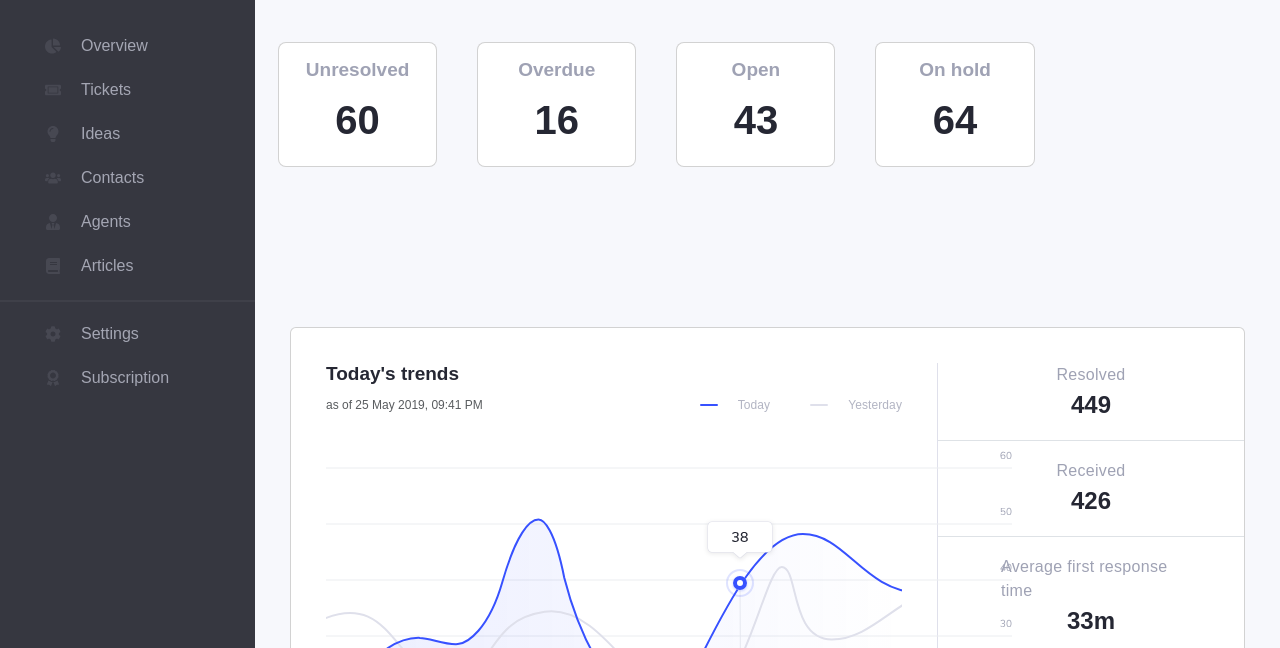
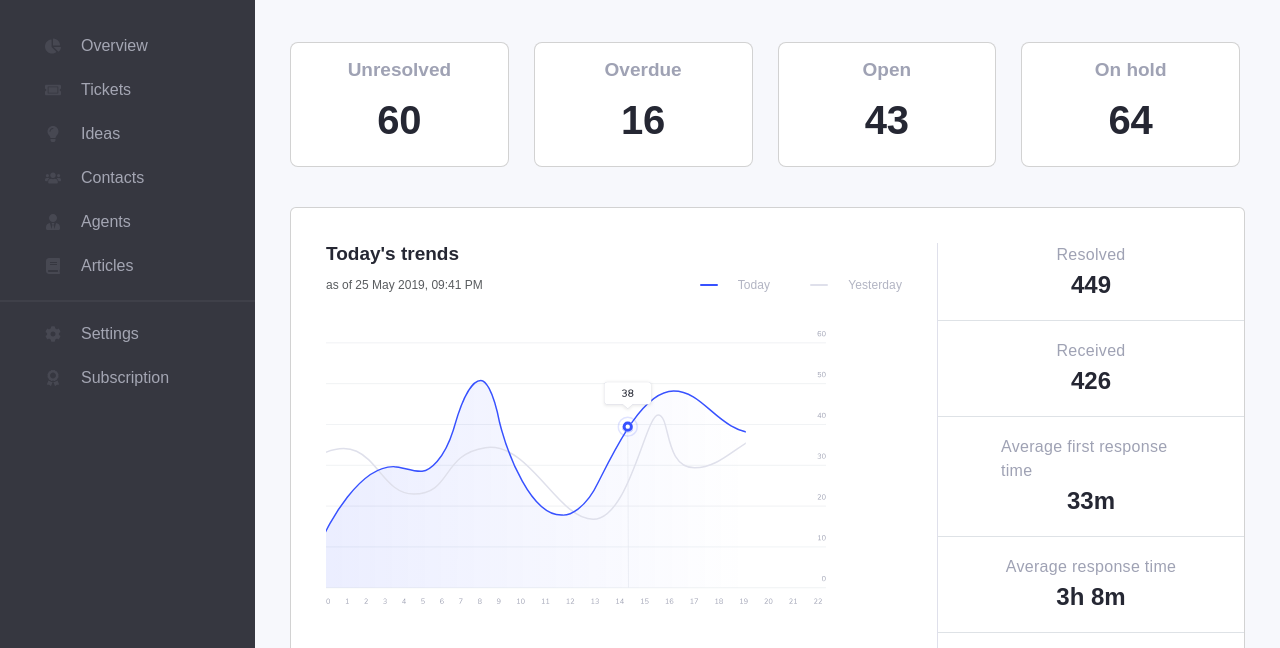
Before and after one commit to lNanami/Assignment_5_Bootsrap, a website: page Public/index.html in a window 1280 px wide. Shown: the part 78-726 px from the top of the page. Drawn offline with nearby package versions, Linux system fonts and the light colour scheme; a web font is replaced by a local one.

Commit message:
cards section updated

```diff
--- a/Public/index.html
+++ b/Public/index.html
@@ -163,7 +163,7 @@
       <!-- section cards -->
       <div class="row">
         <!-- card 1 -->
-        <div class="col-sm-2 mb-3 mb-sm-0" style="padding: 0;">
+        <div class="col-3 mb-3 mb-sm-0" style="padding: 0;">
           <div class="card">
             <div class="card-body">
               <h5 class="card-title">Unresolved</h5>
@@ -173,7 +173,7 @@
         </div>
 
         <!-- card 2 -->
-        <div class="col-sm-2 mb-3 mb-sm-0" style="padding: 0;">
+        <div class="col-3 mb-3 mb-sm-0" style="padding: 0;">
           <div class="card">
             <div class="card-body">
               <h5 class="card-title">Overdue</h5>
@@ -183,7 +183,7 @@
         </div>
 
         <!-- card 3 -->
-        <div class="col-sm-2 mb-3 mb-sm-0" style="padding: 0;">
+        <div class="col-3 mb-3 mb-sm-0" style="padding: 0;">
           <div class="card">
             <div class="card-body">
               <h5 class="card-title">Open</h5>
@@ -193,7 +193,7 @@
         </div>
 
         <!-- card 4 -->
-        <div class="col-sm-2 mb-3 mb-sm-0" style="padding: 0;">
+        <div class="col-3 mb-3 mb-sm-0" style="padding: 0;">
           <div class="card">
             <div class="card-body">
               <h5 class="card-title">On hold</h5>
@@ -243,7 +243,7 @@
             </div>
 
             <!-- graphic image -->
-            <svg width="686" height="380" viewBox="0 0 686 380" fill="none" xmlns="http://www.w3.org/2000/svg">
+            <svg class="graphic-image" width="686" height="380" viewBox="0 0 686 380" fill="none" xmlns="http://www.w3.org/2000/svg">
               <g clip-path="url(#clip0_584_115)">
                 <path d="M0 355H686" stroke="#EBEDF0" />
                 <path d="M0 299H686" stroke="#EBEDF0" />
--- a/src/scss/style.scss
+++ b/src/scss/style.scss
@@ -163,11 +163,17 @@ main {
 // Section cards
 .row {
   display: flex;
-  padding: 120px 0;
+  padding: 120px 0 0 0;
   width: 100%;
-  gap: calc($gap-icons * 2);
+  margin: 0;
+  gap: 25px;
 
   // Each card
+  .col-3 {
+    flex: 1 1 calc(25% - 20px); // Adjust width dynamically
+    max-width: calc(25% - 20px); // Keeps them inside the row
+
+    // Each card subclass
     .card {
       transition: all 0.2s ease; // Smooth transition for hover effect
       border-radius: $border-radius; // Optional: Add border radius if needed
@@ -199,6 +205,7 @@ main {
         &:hover .card-title,
         &:hover .card-text {
           color: $blue-color; // Change the text color when the card is hovered
+        }
       }
     }
   }
@@ -239,6 +246,7 @@ main {
           color: $superdark-blue;
           margin: 0;
         }
+
         .text-muted {
           font-size: $font-h5;
           color: $superlight-gray;
@@ -291,6 +299,7 @@ main {
           display: flex;
           justify-content: center !important;
         }
+
         .text-end {
           font-size: $font-h1;
           font-weight: $font-weight-bold;
@@ -305,6 +314,7 @@ main {
       .padding-zero-top {
         padding-top: 0 !important;
       }
+
       .padding-zero-bottom {
         padding-bottom: 0 !important;
       }
@@ -449,3 +459,34 @@ main {
 }
 }
 }
+
+
+// MEDIA SCREEN
+// change graphic size on smaller screens
+@media (max-width: 1450px) {
+  .graphic-image {
+    width: 600px;
+    height: auto;
+  }
+}
+
+@media (max-width: 1300px) {
+  .graphic-image {
+    width: 500px;
+    height: auto;
+  }
+}
+
+@media (max-width: 1150px) {
+  .graphic-image {
+    width: 400px;
+    height: auto;
+  }
+}
+
+@media (max-width: 1000px) {
+  .graphic-image {
+    width: 300px;
+    height: auto;
+  }
+}
```
Also changed, not shown: Public/assets/css/style.css, Public/assets/images/D.png (deleted), Public/assets/images/full graph.png (added), 1 other file. Lines whose indentation alone changed are shown as unchanged.
